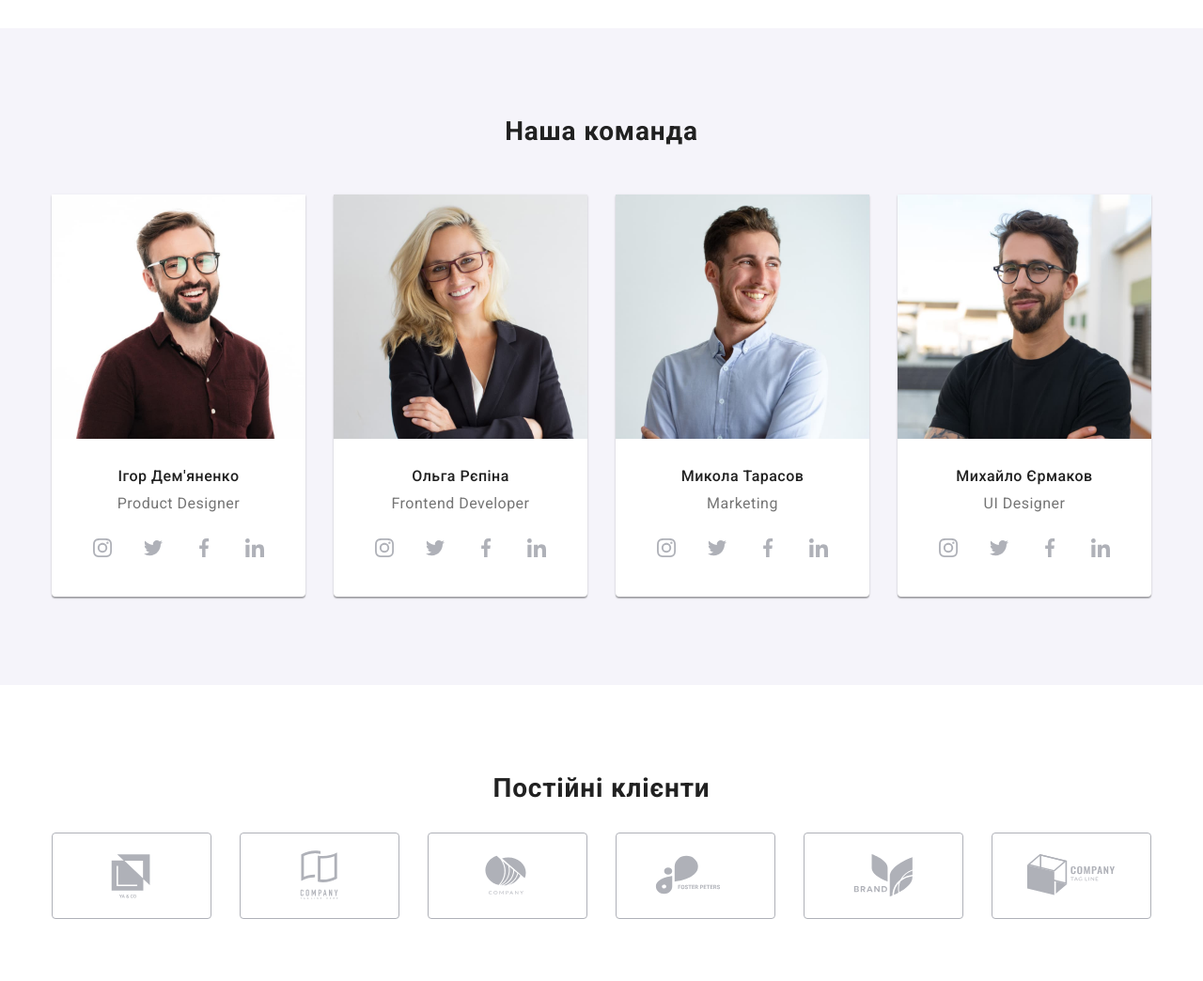
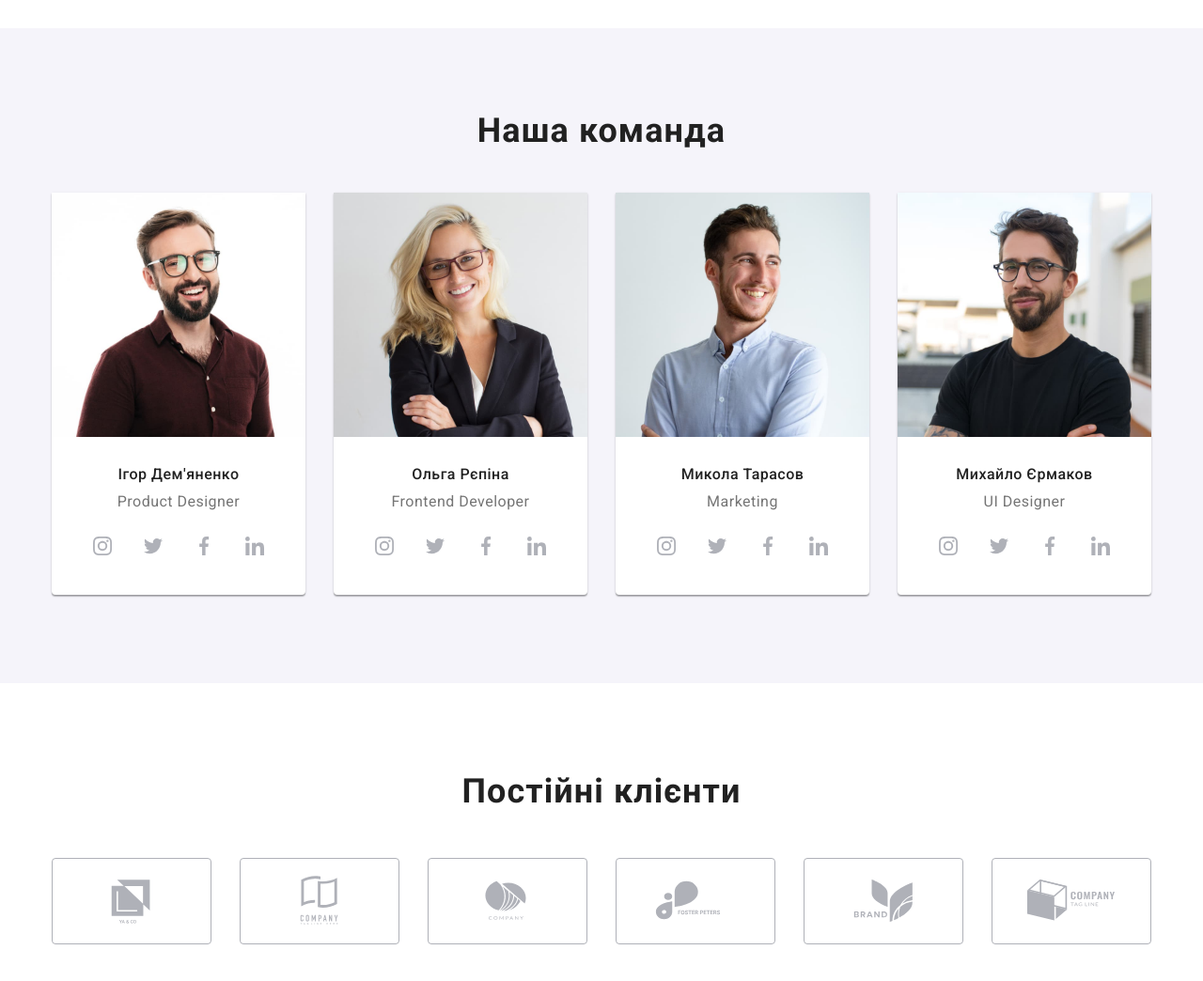
Before and after one commit to DaniilChudo/goit-markup-hw-08, a plain HTML site: page index.html in a window 1280 px wide. Shown: the part 980-2024 px from the top of the page at 94% size. Drawn offline with nearby package versions, Linux system fonts and the light colour scheme; files whose address does not match are found by name.

Commit message:
4 sections done

```diff
--- a/sass/components/_customers.scss
+++ b/sass/components/_customers.scss
@@ -10,7 +10,7 @@
   justify-content: center;
   align-items: center;
   background-color: var(--main-background-color);
-  width: 170px;
+  width: 100%;
   height: 92px;
   border-radius: 4px;
   border: 1px solid #afb1b8;
@@ -33,6 +33,9 @@
 
 .customers__item {
 
+  --items: 2;
+  flex-basis: calc((100% - var(--indent) * (var(--items) - 1)) / var(--items));
+
   @media screen and (min-width: 767.9px) {
     --items: 3;
     flex-basis: calc((100% - var(--indent) * (var(--items) - 1)) / var(--items));
@@ -50,4 +53,13 @@
   line-height: 1.17;
   text-align: center;
   letter-spacing: .03em;
+
+  @media screen and (min-width: 1199.9px) {
+font-size: 36px;
+line-height: 1.17;
+text-align: center;
+letter-spacing: 0.03em;
+
+margin-bottom: 50px;
+  }
 }
--- a/sass/components/_team.scss
+++ b/sass/components/_team.scss
@@ -36,6 +36,13 @@
   text-align: center;
   letter-spacing: .03em;
   margin-bottom: 50px;
+
+  @media screen and (min-width: 1199.9px) {
+font-size: 36px;
+line-height: calc(36 / 42);
+text-align: center;
+letter-spacing: 0.03em;
+  }
 }
 
 .team__sub-title {
```
Also changed, not shown: css/main.css, css/main.min.css, 2 other files.
